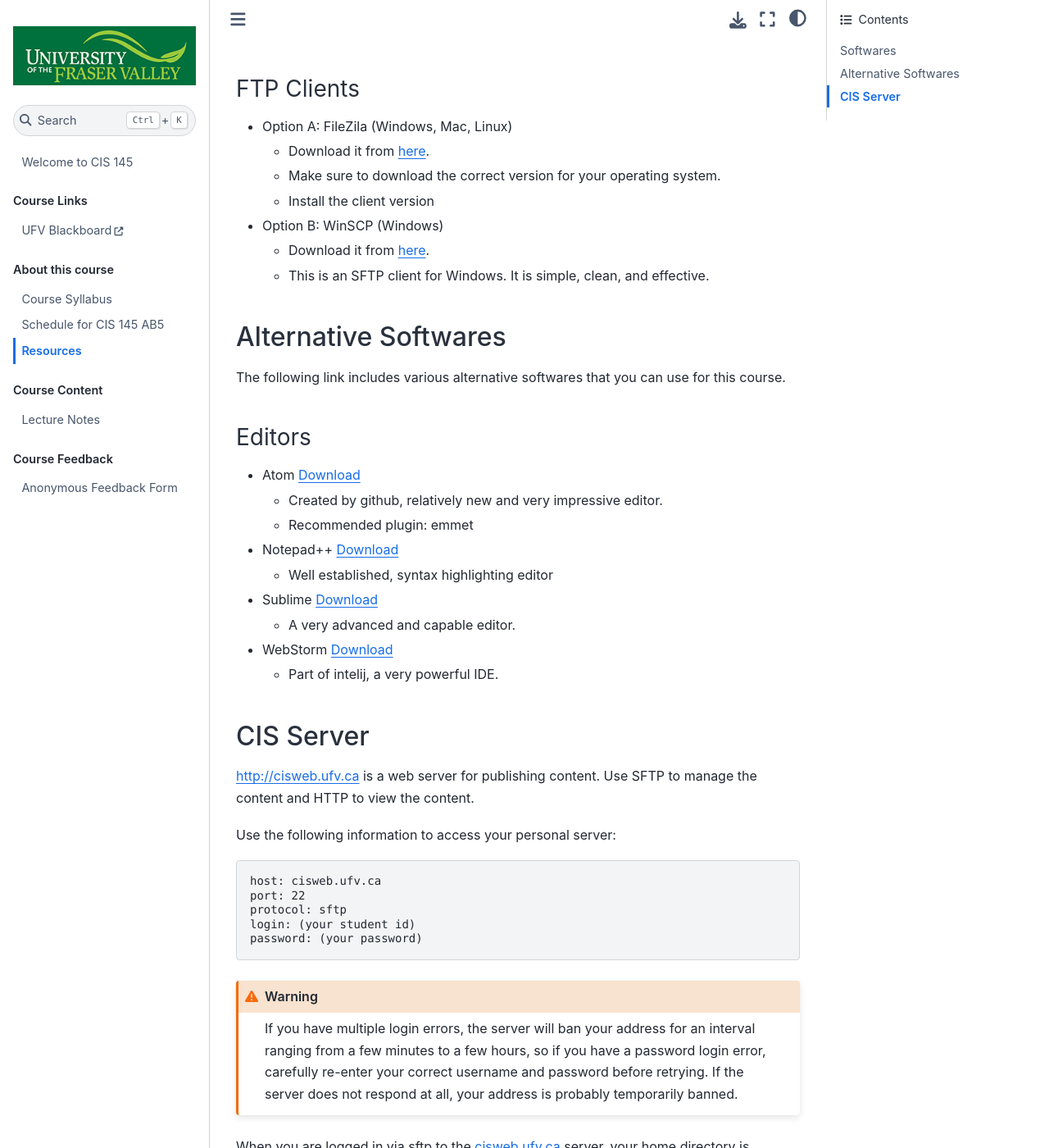
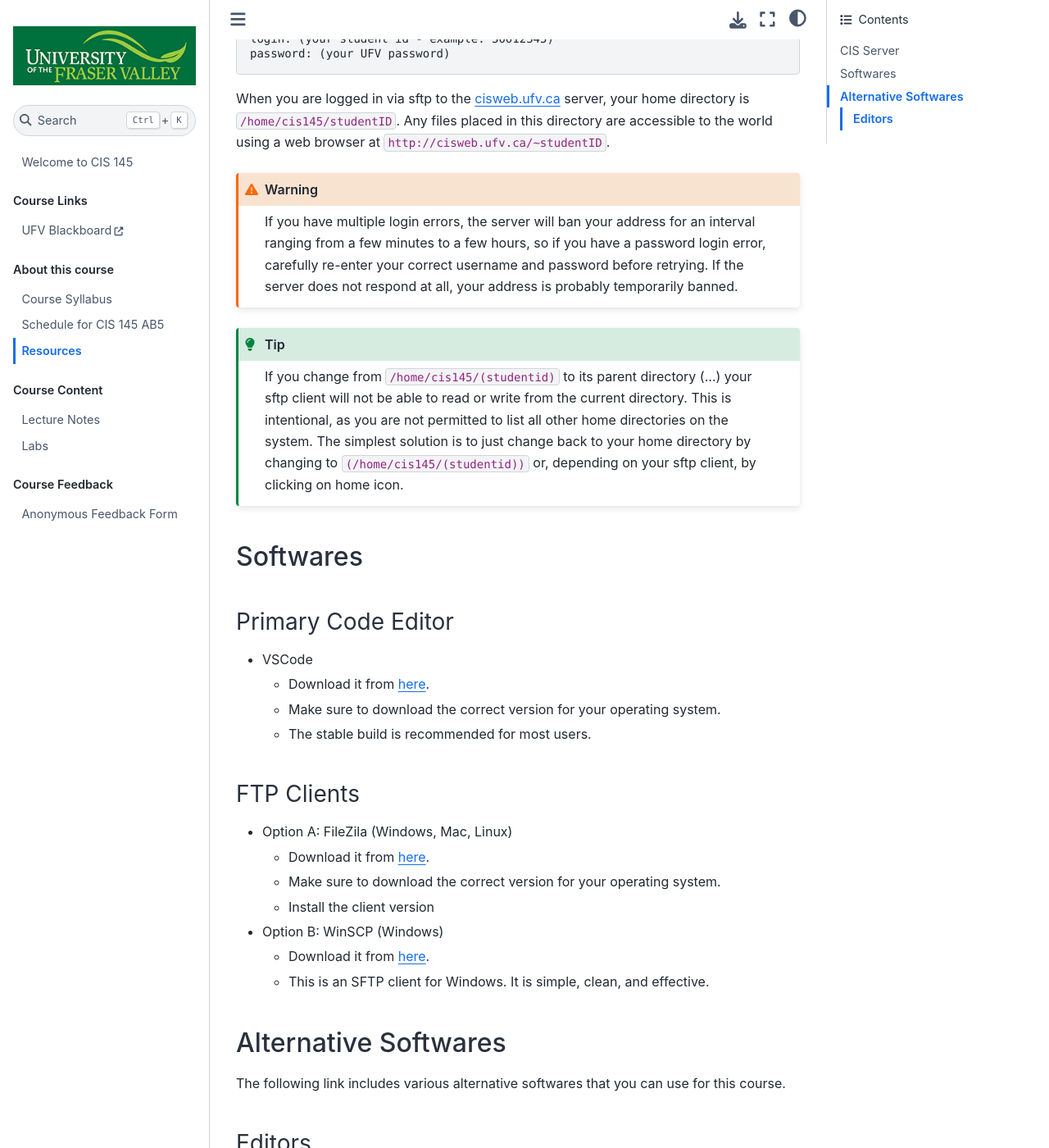
Before and after one commit to Parsa-Rajabi/cis-145, a Jupyter Book: the page built from resources.md, in a window 1280 px wide and 1400 px high, scrolled down 405 px. Shown: the whole window at 82% size. Built offline with Jupyter Book 1.0.4 settings and Sphinx 7.4.7 and the Sphinx Book theme 1.1.4, drawn with Linux system fonts in a browser that asks for light colours; some of the changed text lies outside the part shown.

Commit message:
updated resources, added lab to toc

````diff
--- a/_toc.yml
+++ b/_toc.yml
@@ -28,7 +28,7 @@ parts:
   # - url: https://github.com/Parsa-Rajabi/cis-145/tree/main/codeExamples
     # title: In-class code examples
   # - file: weekly_activities
-  # - file: labs
+  - file: labs
   # - file: quizzes
   # - file: assignments
   # - file: midterm
--- a/resources.md
+++ b/resources.md
@@ -1,6 +1,30 @@
 # Resources
 
 On this page you will find some helpful resources that are discused in class.
+
+## CIS Server
+
+[http://cisweb.ufv.ca](http://cisweb.ufv.ca) is a web server for publishing content. Use SFTP to manage the content and HTTP to view the content.
+
+Use the following information to access your personal server:
+
+```{code-block} text
+host: cisweb.ufv.ca
+port: 22
+protocol: sftp
+login: (your student id - example: 30012345)
+password: (your UFV password)
+```
+
+When you are logged in via sftp to the cisweb.ufv.ca server, your home directory is `/home/cis145/studentID`. Any files placed in this directory are accessible to the world using a web browser at `http://cisweb.ufv.ca/~studentID`.
+
+```{warning}
+If you have multiple login errors, the server will ban your address for an interval ranging from a few minutes to a few hours, so if you have a password login error, carefully re-enter your correct username and password before retrying. If the server does not respond at all, your address is probably temporarily banned.
+```
+
+```{tip}
+If you change from `/home/cis145/(studentid)` to its parent directory (..) your sftp client will not be able to read or write from the current directory. This is intentional, as you are not permitted to list all other home directories on the system. The simplest solution is to just change back to your home directory by changing to `(/home/cis145/(studentid))` or, depending on your sftp client, by clicking on home icon.
+```
 
 ## Softwares
 
@@ -40,27 +64,3 @@ The following link includes various alternative softwares that you can use for t
 
 - WebStorm [Download](https://www.jetbrains.com/webstorm/download)
     - Part of intelij, a very powerful IDE.
-
-## CIS Server
-
-[http://cisweb.ufv.ca](http://cisweb.ufv.ca) is a web server for publishing content. Use SFTP to manage the content and HTTP to view the content.
-
-Use the following information to access your personal server:
-
-```{code-block} text
-host: cisweb.ufv.ca
-port: 22
-protocol: sftp
-login: (your student id)
-password: (your password)
-```
-
-```{warning}
-If you have multiple login errors, the server will ban your address for an interval ranging from a few minutes to a few hours, so if you have a password login error, carefully re-enter your correct username and password before retrying. If the server does not respond at all, your address is probably temporarily banned.
-```
-
-When you are logged in via sftp to the cisweb.ufv.ca server, your home directory is `/home/cis145/(studentid)`. Any files placed in this directory are accessible to the world using a web browser at `http://cisweb.ufv.ca/~(studentid)`.
-
-```{tip}
-If you change from `/home/cis145/(studentid)` to its parent directory (..) your sftp client will not be able to read or write from the current directory. This is intentional, as you are not permitted to list all other home directories on the system. The simplest solution is to just change back to your home directory by changing to `(/home/cis145/(studentid))` or, depending on your sftp client, by clicking on home icon.
-```
````
Also changed, not shown: 1 other file.
